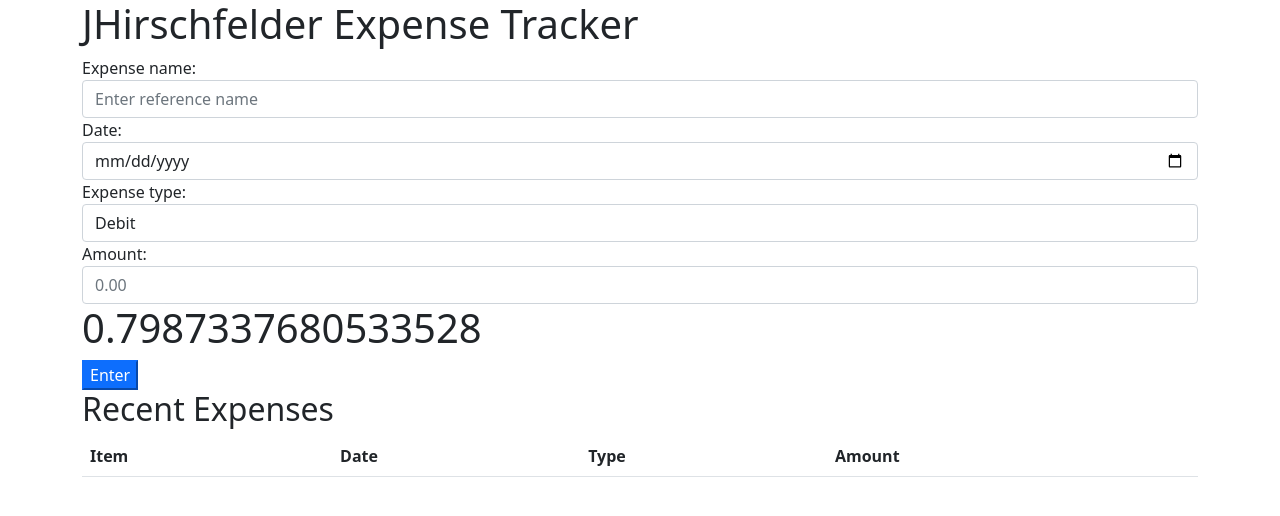
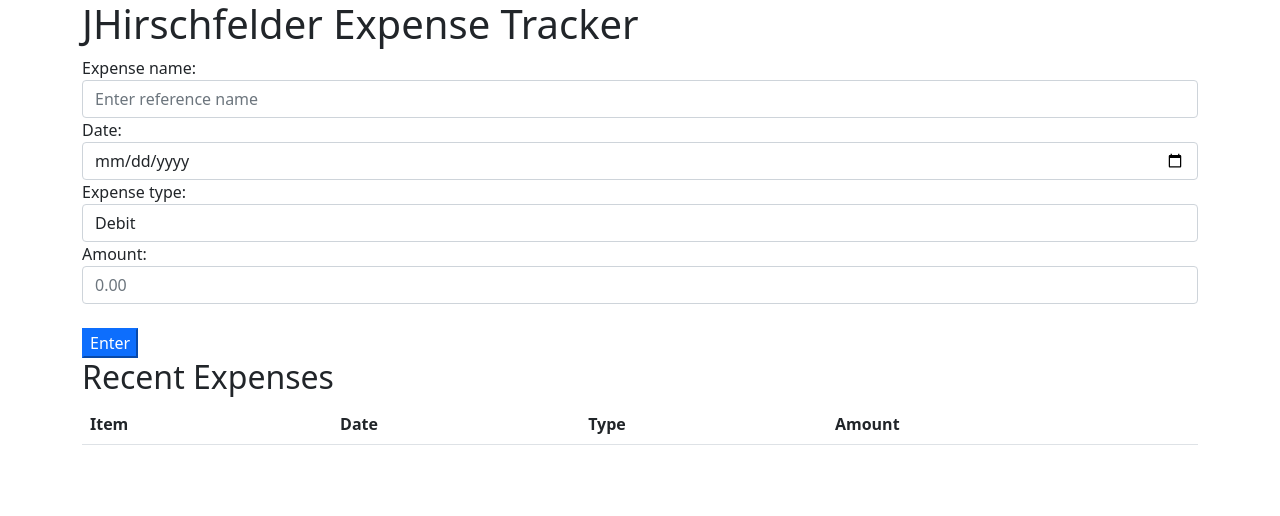
Before and after one commit to JHirschfelder/Expense-tracker-app, a React (Create React App) app: page / in a window 1280 px wide. Shown: the top 516 px of the page. Built offline with nearby package versions, Linux system fonts and the light colour scheme.

Commit message:
cleaned up unneccessary renders, fixed issue with key

```diff
--- a/src/Components/DataEntry.js
+++ b/src/Components/DataEntry.js
@@ -4,9 +4,6 @@ import update from 'react-addons-update';
 
 /*
 Task list:
-  get to update the expenseArray
-  conditional render for if array is blank
-  pass array to render table
   add delete button to each line
   implement saving
   styling
@@ -19,10 +16,10 @@ class DataEntry extends React.Component {
     super(props)
       this.state = {
         input: {
-          idcounter: Math.random(),
+          id: Math.random(),
           name: "",
           date: "",
-          type: "",
+          type: "Debit",
           amount: "",
         },
 
@@ -66,10 +63,10 @@ class DataEntry extends React.Component {
 
   clearFields () {
       this.setState({ input: {
-          idcounter: Math.random(),
-          expensename: "",
+          id: Math.random(),
+          name: "",
           date: "",
-          expensetype: "",
+          type: "Debit",
           amount: "",
         } })
    }
@@ -122,7 +119,7 @@ class DataEntry extends React.Component {
             onChange={this.handleChange}
             className="form-control"
           />
-          <h1>{this.state.input.idcounter} {this.state.input.expensename} {this.state.input.date} {this.state.input.expensetype} {this.state.input.amount}</h1>
+          <br/>
           <button type="submit" className="btn-primary">Enter</button>
 
 
--- a/src/Components/RenderTable.js
+++ b/src/Components/RenderTable.js
@@ -30,7 +30,7 @@ class RenderTable extends React.Component {
 class ExpenseLine extends React.Component {
   render() {
     return (
-      <tr key={this.props.key}>
+      <tr>
           <td>{this.props.name}</td>
           <td>{this.props.date}</td>
           <td>{this.props.type}</td>
```
